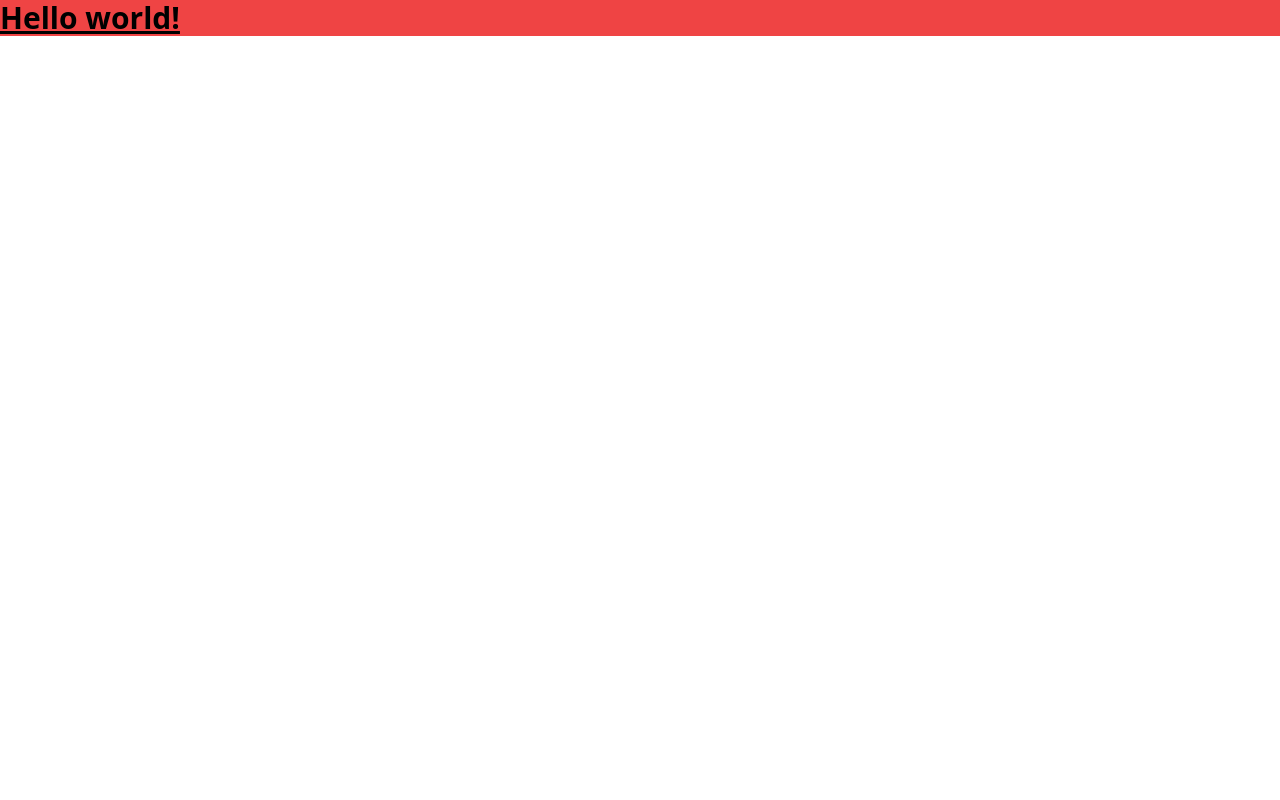
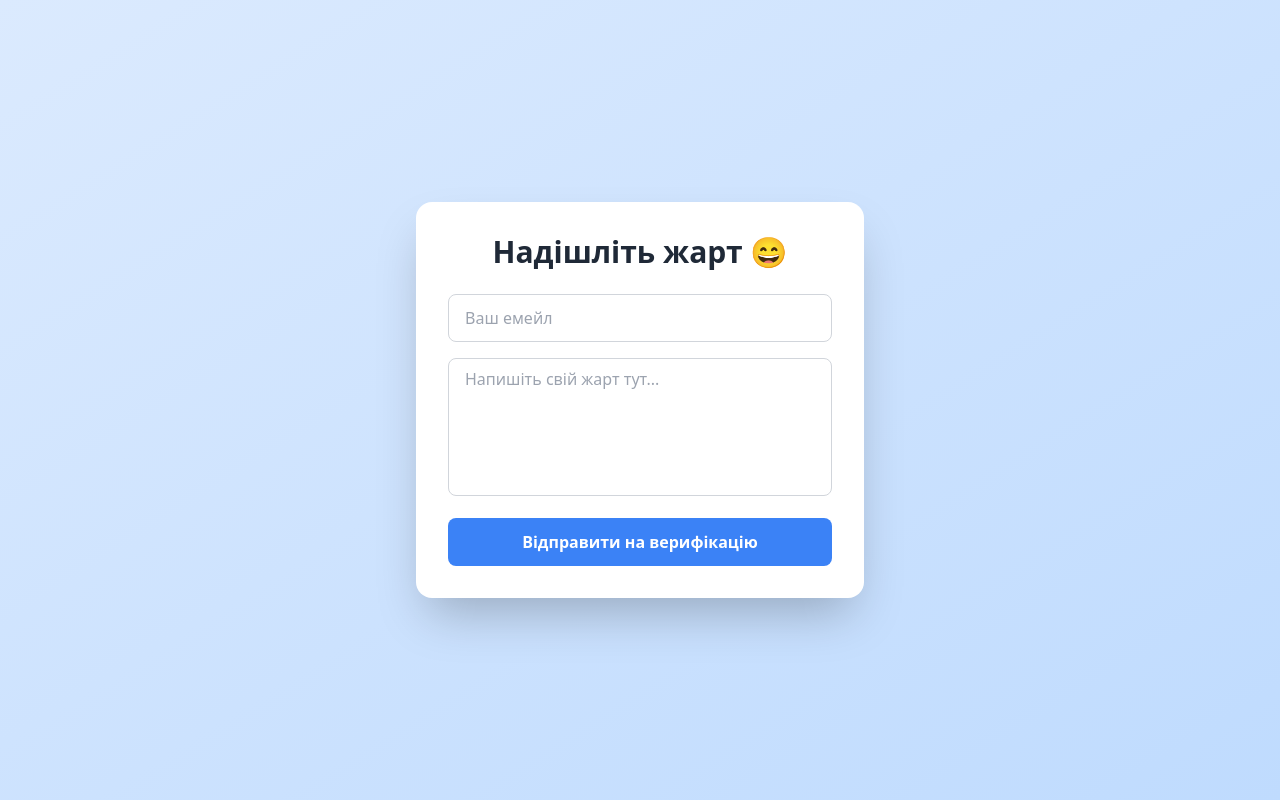
Before and after one commit to ZubalYana/jokes-generator, a React (Vite) app: page / in a window 1280 px wide. Built offline with nearby package versions, Linux system fonts and the light colour scheme.

Commit message:
Update App.tsx

```diff
--- a/src/App.tsx
+++ b/src/App.tsx
@@ -6,9 +6,7 @@ function App() {
 
   return (
     <>
-       <h1 className="text-3xl font-bold underline bg-red-500">
-      Hello world!
-    </h1>
+      <SendJokes />
     </>
   )
 }
```
